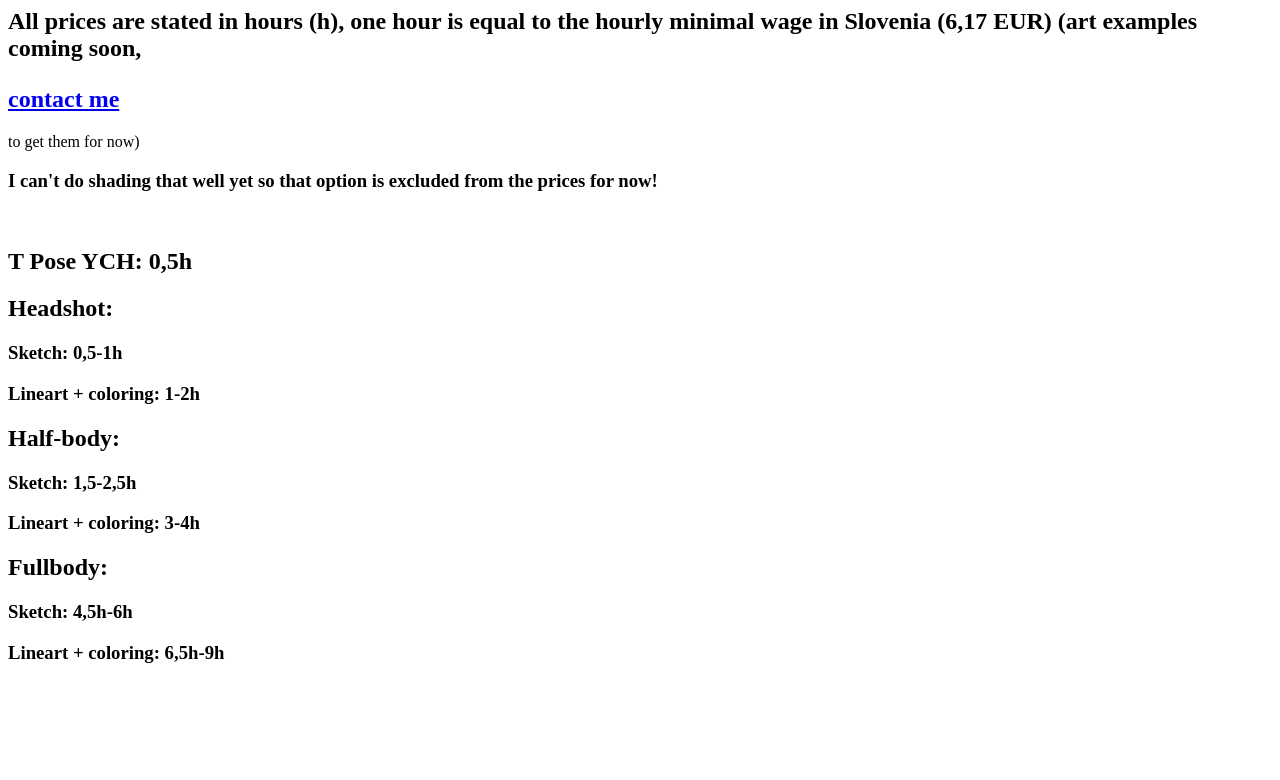
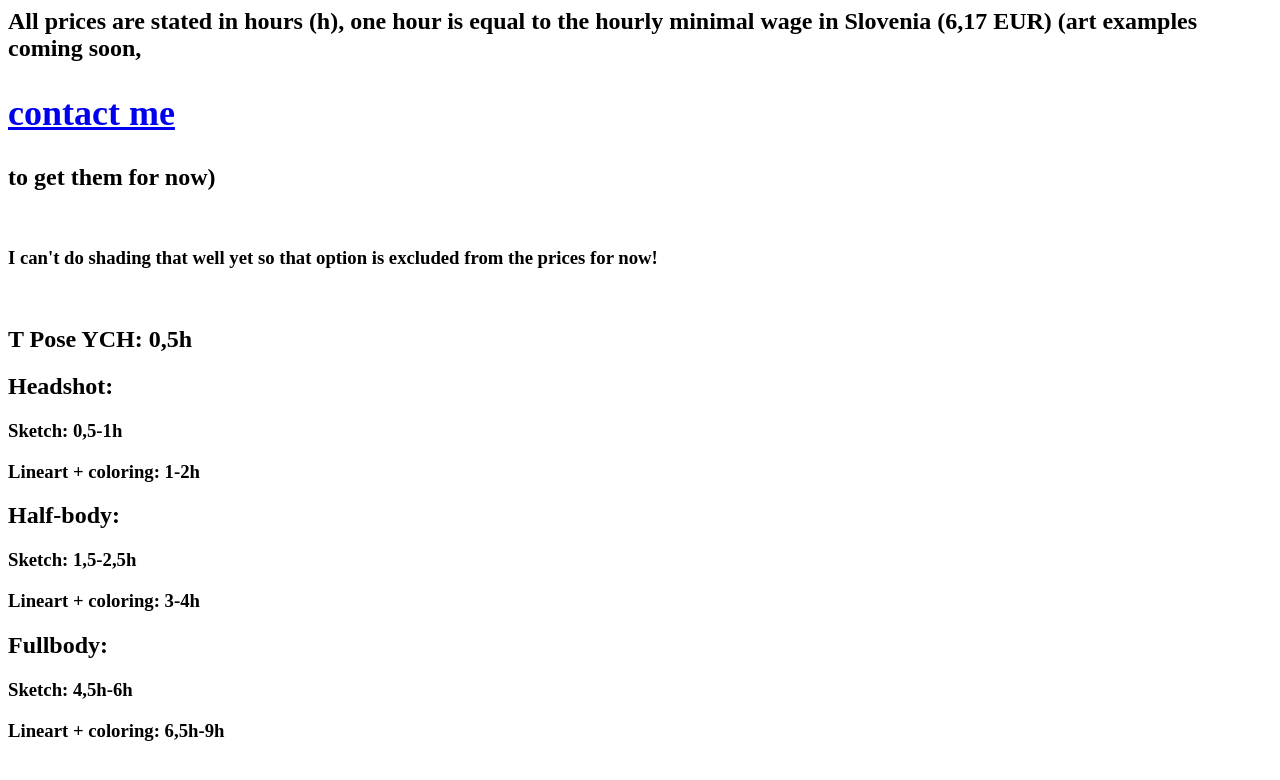
Before and after one commit to NightBush/prices, a plain HTML site: page index.html in a window 1280 px wide. Drawn offline with Linux system fonts and the light colour scheme.

Commit message:
Update index.html

```diff
--- a/index.html
+++ b/index.html
@@ -1,4 +1,4 @@
-<h2>All prices are stated in hours (h), one hour is equal to the hourly minimal wage in Slovenia (6,17 EUR) (art examples coming soon, <p><a href="https://nightbush.github.io/links/"><h2>contact me</h2></a></p> to get them for now)</h2>
+<h2>All prices are stated in hours (h), one hour is equal to the hourly minimal wage in Slovenia (6,17 EUR) (art examples coming soon, <a href="https://nightbush.github.io/links/"><h2>contact me</h2></a><h2>to get them for now)</h2>
 <br><h3>I can't do shading that well yet so that option is excluded from the prices for now!</h3></br>
 <h2>T Pose YCH: 0,5h</h2>
 <h2>Headshot:</h2> <h3>Sketch: 0,5-1h</h3>
```
